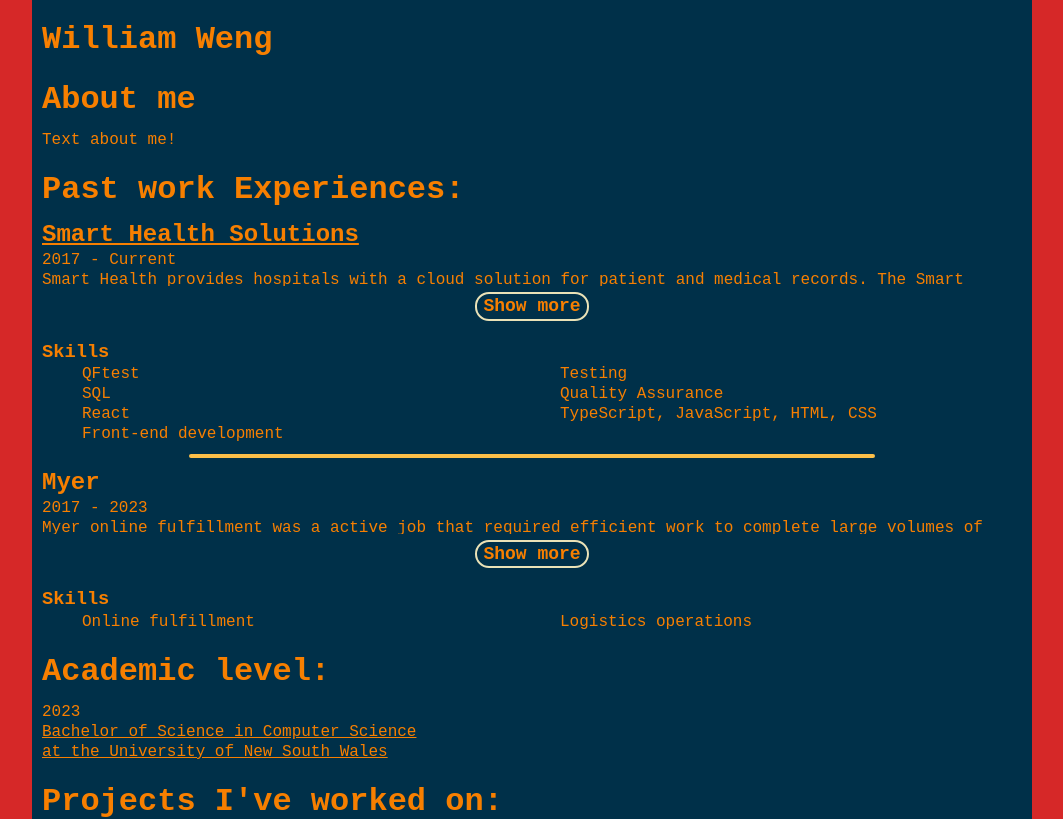
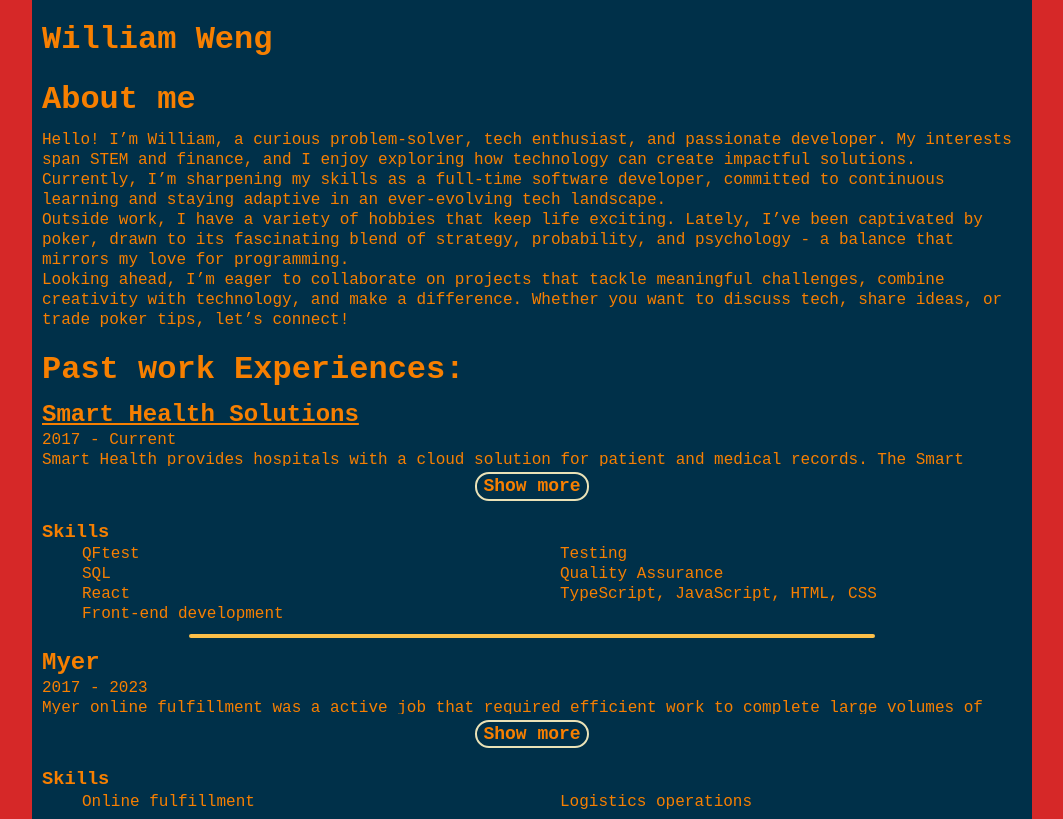
Before and after one commit to will-weng/will-weng.github.io, a React (Create React App) app: page / in a window 1280 px wide. Shown: the top 819 px of the page, without its empty margins (108-1171 px from the left). Built offline with nearby package versions, Linux system fonts and the light colour scheme; the HTML template or start-up script is replaced by a standard one.

Commit message:
update about me section

```diff
--- a/src/components/AboutMe.tsx
+++ b/src/components/AboutMe.tsx
@@ -7,7 +7,10 @@ function AboutMe() {
     return (
         <AboutMeStyle>
             <h1>About me</h1>
-            <p>Text about me!</p>
+            <p>Hello! I’m William, a curious problem-solver, tech enthusiast, and passionate developer. My interests span STEM and finance, and I enjoy exploring how technology can create impactful solutions.</p>
+            <p>Currently, I’m sharpening my skills as a full-time software developer, committed to continuous learning and staying adaptive in an ever-evolving tech landscape.</p>
+            <p>Outside work, I have a variety of hobbies that keep life exciting. Lately, I’ve been captivated by poker, drawn to its fascinating blend of strategy, probability, and psychology - a balance that mirrors my love for programming.</p>
+            <p>Looking ahead, I’m eager to collaborate on projects that tackle meaningful challenges, combine creativity with technology, and make a difference. Whether you want to discuss tech, share ideas, or trade poker tips, let’s connect!</p>
         </AboutMeStyle>
     );
 }
```
